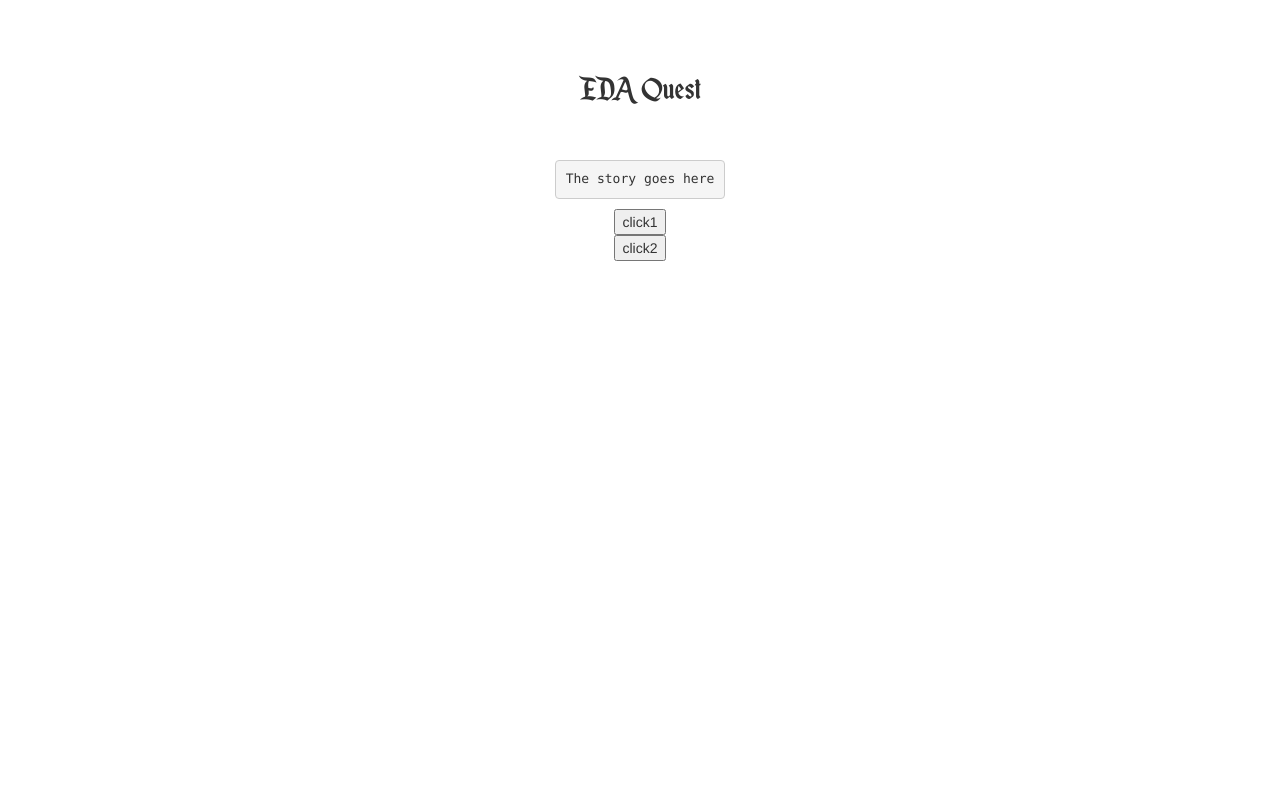
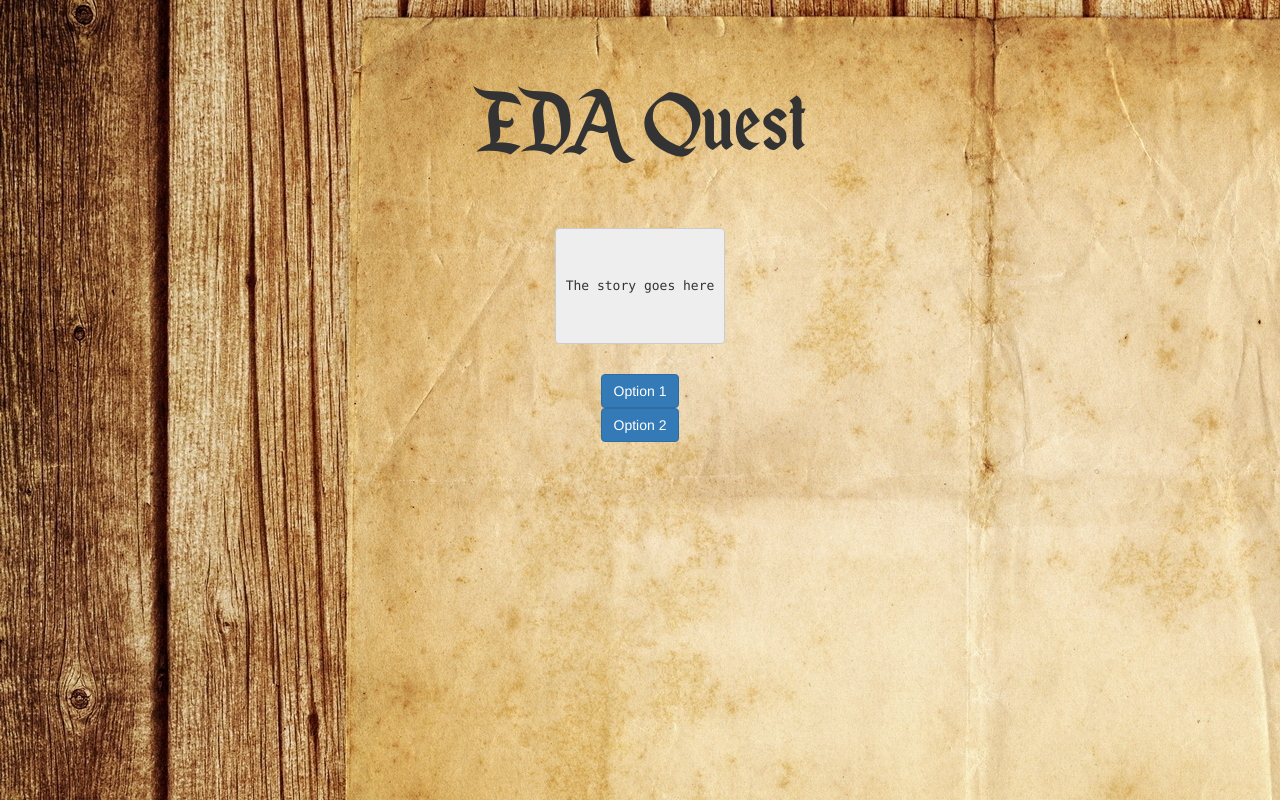
Before and after one commit to madeleine-rashbrooke/EDA-quest, a website: page public/index.html in a window 1280 px wide. Drawn offline with nearby package versions, Linux system fonts and the light colour scheme.

Commit message:
add background image along with few style changes

```diff
--- a/public/index.html
+++ b/public/index.html
@@ -10,11 +10,11 @@
   </head>
   <body>
     <div class="flex-container">
-        <h1>EDA Quest</h1>
+        <h1 id="title">EDA Quest</h1>
         <br><br>
-        <pre>The story goes here</pre>
-        <button id="buttonOption1" type="button" name="goodOption">click1</button>
-        <button id="buttonOption2"type="button" name="badOption">click2</button>
+        <pre class="jumbotron">The story goes here</pre>
+        <button class="btn btn-primary" id="buttonOption1" type="button" name="goodOption">Option 1</button>
+        <button class="btn btn-primary" id="buttonOption2"type="button" name="badOption">Option 2</button>
     </div>
     <script src="bundle.js"></script>
   </body>
--- a/public/main.css
+++ b/public/main.css
@@ -7,6 +7,10 @@ border: 1px solid red !important;
 -ms-box-sizing: border-box;
 box-sizing: border-box;
 }*/
+
+body {
+  background-image: url("backgrounds/Paper_2.jpg");
+}
 
 @font-face {
   font-family: enchanted-land;
@@ -32,5 +36,6 @@ box-sizing: border-box;
 }
 
 h1 {
+  font-size: 7em;
   font-family: enchanted-land;
 }
```
